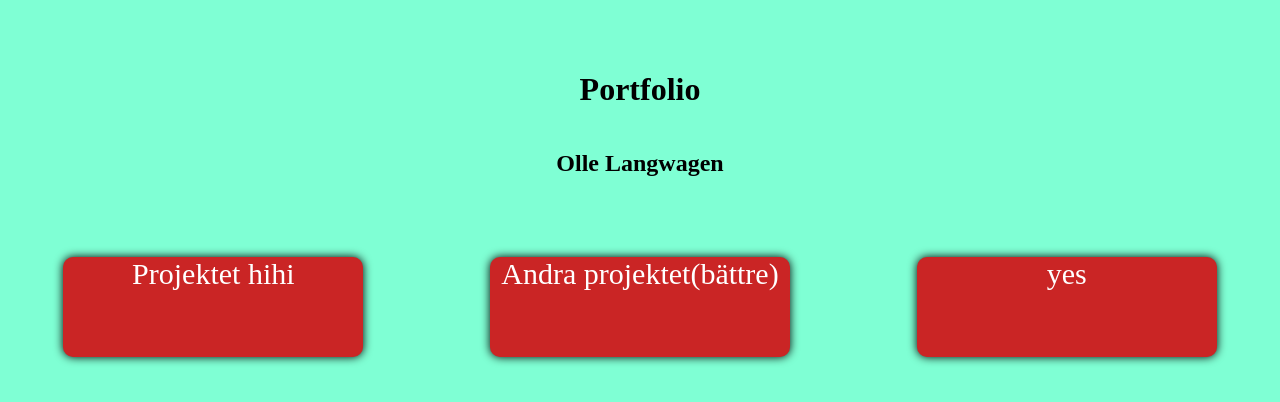
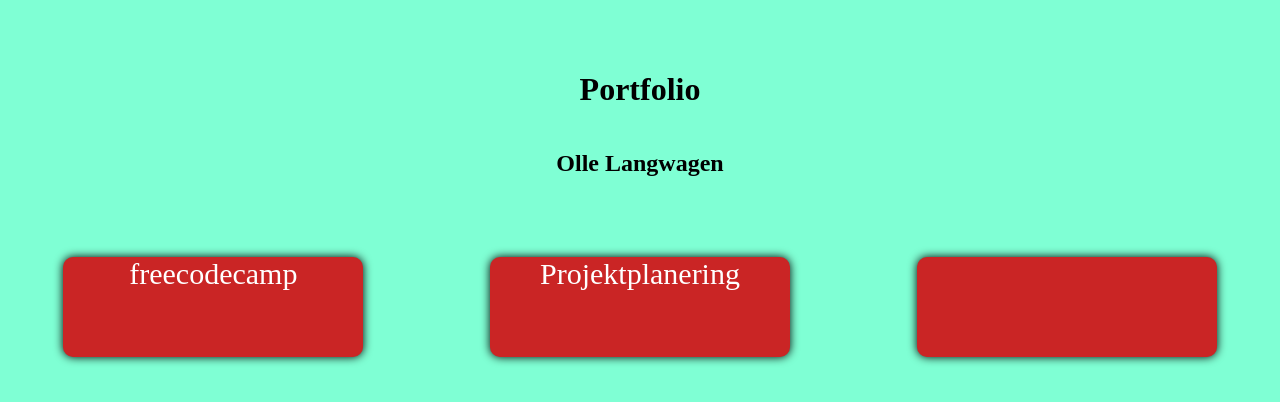
Before and after one commit to Olle-Langwagen/Everything, a plain HTML site: page Webbutveckling 2/Portfolio/index.html in a window 1280 px wide. Drawn offline with Linux system fonts and the light colour scheme.

Commit message:
Update index.html

```diff
--- a/Webbutveckling 2/Portfolio/index.html
+++ b/Webbutveckling 2/Portfolio/index.html
@@ -14,13 +14,13 @@
 
     <div id="länkar">
         <div class="box">
-            <a href="https://www.youtube.com/watch?v=kjnGkoMorrc">Projektet hihi</a>
+            <a href="https://www.freecodecamp.org/Ollebolle">freecodecamp</a>
         </div>
         <div class="box">
-            <a href="https://www.youtube.com/watch?v=kjnGkoMorrc">Andra projektet(bättre)</a>
+            <a href="https://docs.google.com/document/d/1Hexbhvv58IIHgE5T-Jo9u6OxszOgAMTFPyXvwvTjeAI/edit?usp=sharing">Projektplanering</a>
         </div>
         <div class="box">
-            <a href="https://www.youtube.com/watch?v=kjnGkoMorrc">yes</a>
+            <a href=""></a>
         </div>
 
 
```
